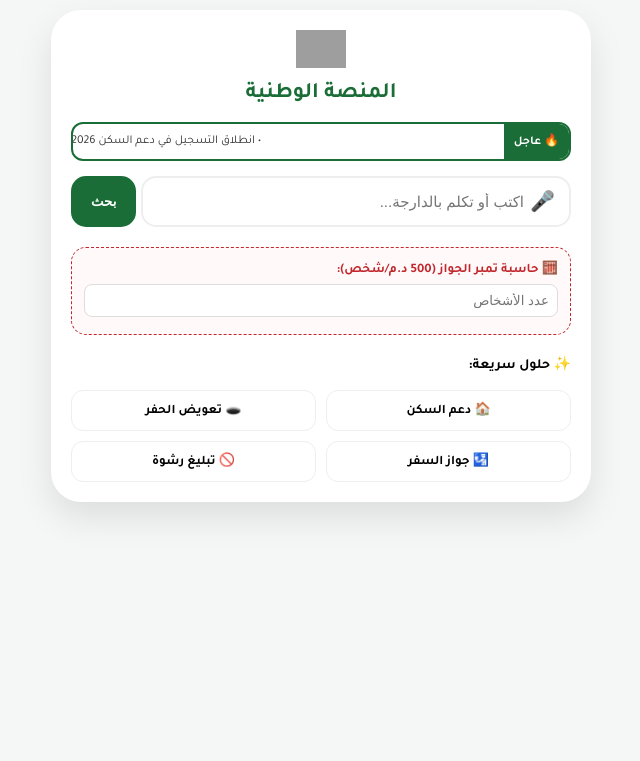
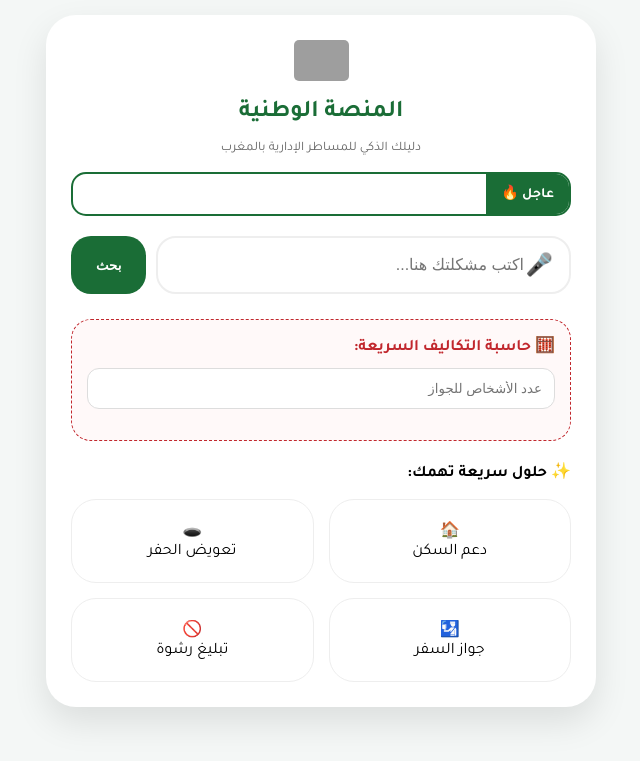
Before and after one commit to younessamsong09-hue/taourirt-app, a Flask app: page / in a window 1280 px wide. Shown: the top 761 px of the page, without its empty margins (319-959 px from the left). Run offline with Flask 3, Linux system fonts and the light colour scheme; some libraries are stand-ins or nearby versions; grey boxes are pictures that could not be loaded.

Commit message:
Update index.html

```diff
--- a/templates/index.html
+++ b/templates/index.html
@@ -3,56 +3,55 @@
 <head>
     <meta charset="UTF-8">
     <meta name="viewport" content="width=device-width, initial-scale=1.0">
-    <title>المنصة الوطنية - دليل الحلول الذكي</title>
+    <title>المنصة الوطنية للحلول</title>
     <link href="https://fonts.googleapis.com/css2?family=Tajawal:wght@400;700&display=swap" rel="stylesheet">
     <script src="https://cdnjs.cloudflare.com/ajax/libs/html2pdf.js/0.10.1/html2pdf.bundle.min.js"></script>
     <style>
         :root { --main: #1a6d36; --accent: #c1272d; --bg: #f4f7f6; }
-        body { font-family: 'Tajawal', sans-serif; background: var(--bg); margin: 0; padding: 10px; }
-        .app-container { max-width: 500px; margin: auto; background: white; border-radius: 30px; padding: 20px; box-shadow: 0 15px 35px rgba(0,0,0,0.1); }
+        body { font-family: 'Tajawal', sans-serif; background: var(--bg); margin: 0; padding: 15px; }
+        .app-container { max-width: 500px; margin: auto; background: white; border-radius: 30px; padding: 25px; box-shadow: 0 15px 35px rgba(0,0,0,0.1); }
 
-        /* الهيدر */
         .header { text-align: center; margin-bottom: 15px; }
-        .header img { width: 50px; margin-bottom: 5px; }
-        .header h1 { color: var(--main); margin: 0; font-size: 22px; }
+        .header img { width: 55px; margin-bottom: 10px; border-radius: 5px; }
+        .header h1 { color: var(--main); margin: 0; font-size: 24px; }
 
-        /* الشريط الإخباري المتحرك */
-        .ticker-wrapper { display: flex; background: white; border: 2px solid var(--main); border-radius: 12px; overflow: hidden; margin-bottom: 15px; height: 35px; align-items: center; }
-        .ticker-title { background: var(--main); color: white; padding: 0 10px; font-weight: bold; font-size: 12px; height: 100%; display: flex; align-items: center; white-space: nowrap; }
-        .ticker-content { flex: 1; overflow: hidden; }
-        .ticker-text { display: inline-block; white-space: nowrap; animation: marquee 20s linear infinite; font-size: 12px; color: #333; }
-        .ticker-text span { margin-left: 40px; }
-        @keyframes marquee { 0% { transform: translateX(-100%); } 100% { transform: translateX(100%); } }
+        /* 🟢 الشريط الإخباري (هنا يكمن الفرق) */
+        .news-ticker {
+            background: #fff; border: 2px solid var(--main); border-radius: 15px;
+            margin-bottom: 20px; overflow: hidden; display: flex; align-items: center; height: 40px;
+        }
+        .ticker-label { background: var(--main); color: white; padding: 0 15px; font-weight: bold; height: 100%; display: flex; align-items: center; z-index: 2; font-size: 14px; }
+        .ticker-content { flex: 1; overflow: hidden; white-space: nowrap; }
+        .ticker-scroll { display: inline-block; animation: scroll 20s linear infinite; padding-right: 100%; color: #333; font-size: 13px; }
+        @keyframes scroll { 0% { transform: translateX(-100%); } 100% { transform: translateX(100%); } }
 
-        /* صندوق البحث مع الميكروفون */
-        .search-box { position: relative; margin-bottom: 20px; display: flex; gap: 5px; }
-        .search-input-wrapper { position: relative; flex: 1; }
-        .search-input-wrapper input { width: 100%; padding: 15px 45px 15px 15px; border: 2px solid #eee; border-radius: 15px; font-size: 15px; outline: none; box-sizing: border-box; }
-        .voice-btn { position: absolute; right: 10px; top: 50%; transform: translateY(-50%); background: none; border: none; font-size: 20px; cursor: pointer; transition: 0.3s; }
-        .voice-btn.recording { color: var(--accent); animation: pulse 1s infinite; }
-        .search-btn { background: var(--main); color: white; border: none; padding: 0 20px; border-radius: 15px; font-weight: bold; cursor: pointer; }
+        /* 🎤 صندوق البحث مع الميكروفون */
+        .search-area { position: relative; margin-bottom: 25px; display: flex; gap: 10px; }
+        .input-group { position: relative; flex: 1; }
+        .input-group input { width: 100%; padding: 18px 45px 18px 15px; border: 2px solid #eee; border-radius: 20px; font-size: 16px; outline: none; box-sizing: border-box; }
+        .mic-btn { position: absolute; right: 12px; top: 50%; transform: translateY(-50%); background: none; border: none; font-size: 22px; cursor: pointer; }
+        .mic-btn.active { color: var(--accent); animation: blink 1s infinite; }
+        .search-go { background: var(--main); color: white; border: none; padding: 0 25px; border-radius: 20px; cursor: pointer; font-weight: bold; }
 
         /* منطقة النتائج */
-        #result-card { display: none; background: #fff; border: 2px solid #f0f0f0; border-radius: 20px; padding: 15px; margin-top: 15px; animation: slideUp 0.4s ease; }
-        .res-title { color: var(--main); font-size: 18px; font-weight: bold; border-bottom: 1px solid #eee; padding-bottom: 8px; margin-bottom: 12px; display: block; }
-        .data-item { margin-bottom: 8px; font-size: 14px; line-height: 1.5; }
-        .label { font-weight: bold; color: var(--accent); }
-
-        /* أزرار الأكشن */
-        .action-btns { display: grid; grid-template-columns: 1fr 1fr; gap: 8px; margin-top: 15px; }
-        .btn { padding: 10px; border-radius: 10px; border: none; cursor: pointer; font-weight: bold; display: flex; align-items: center; justify-content: center; gap: 5px; font-size: 13px; text-decoration: none; }
-        .btn-pdf { background: #eee; color: #333; }
+        #result-box { display: none; background: #fff; border: 2px solid #eef2f0; border-radius: 25px; padding: 20px; margin-top: 20px; }
+        .res-title { color: var(--main); font-size: 20px; font-weight: bold; border-bottom: 2px solid #f0f0f0; padding-bottom: 10px; margin-bottom: 15px; display: block; }
+        .action-btns { display: grid; grid-template-columns: 1fr 1fr; gap: 10px; margin-top: 20px; }
+        .btn { padding: 12px; border-radius: 12px; border: none; cursor: pointer; font-weight: bold; text-decoration: none; text-align: center; font-size: 14px; }
+        .btn-pdf { background: #f0f0f0; color: #333; }
         .btn-wa { background: #25D366; color: white; }
 
-        /* الحاسبة */
-        .calc-section { background: #fff9f9; border-radius: 15px; padding: 12px; border: 1px dashed var(--accent); margin-top: 20px; }
-        .calc-section input { width: 100%; padding: 8px; border-radius: 8px; border: 1px solid #ddd; margin-top: 5px; box-sizing: border-box; }
+        /* 🧮 الحاسبة */
+        .calc-tool { background: #fff9f9; border: 1.5px dashed var(--accent); border-radius: 20px; padding: 15px; margin: 20px 0; }
+        .calc-tool input { width: 100%; padding: 12px; border-radius: 12px; border: 1px solid #ddd; margin-top: 10px; box-sizing: border-box; }
 
-        .quick-cards { display: grid; grid-template-columns: 1fr 1fr; gap: 10px; margin-top: 15px; }
-        .q-card { background: white; border: 1px solid #eee; padding: 10px; border-radius: 12px; text-align: center; cursor: pointer; font-size: 13px; font-weight: bold; }
+        /* الحلول السريعة (مثل صورك) */
+        .quick-grid { display: grid; grid-template-columns: 1fr 1fr; gap: 15px; }
+        .q-item { background: white; border: 1px solid #eee; padding: 20px; border-radius: 25px; text-align: center; cursor: pointer; transition: 0.3s; }
+        .q-item:hover { border-color: var(--main); transform: translateY(-5px); }
+        .q-item img { width: 40px; margin-bottom: 10px; }
 
-        @keyframes pulse { 0% { transform: translateY(-50%) scale(1); } 50% { transform: translateY(-50%) scale(1.2); } 100% { transform: translateY(-50%) scale(1); } }
-        @keyframes slideUp { from { opacity: 0; transform: translateY(10px); } to { opacity: 1; transform: translateY(0); } }
+        @keyframes blink { 50% { opacity: 0.5; } }
     </style>
 </head>
 <body>
@@ -61,78 +60,78 @@
     <div class="header">
         <img src="https://upload.wikimedia.org/wikipedia/commons/2/2c/Flag_of_Morocco.svg" alt="المغرب">
         <h1>المنصة الوطنية</h1>
+        <p style="color: #666; font-size: 13px;">دليلك الذكي للمساطر الإدارية بالمغرب</p>
     </div>
 
-    <div class="ticker-wrapper">
-        <div class="ticker-title">🔥 عاجل</div>
+    <div class="news-ticker">
+        <div class="ticker-label">عاجل 🔥</div>
         <div class="ticker-content">
-            <div class="ticker-text">
+            <div class="ticker-scroll">
                 <span>• انطلاق التسجيل في دعم السكن 2026</span>
-                <span>• تحديث وثائق جواز السفر (تمبر 500 درهم)</span>
-                <span>• ميزة البحث الصوتي بالدارجة متوفرة الآن</span>
+                <span>• ميزة البحث بالدارجة مفعلة الآن</span>
+                <span>• تحديث وثائق جواز السفر (مبر 500 درهم)</span>
             </div>
         </div>
     </div>
 
-    <div class="search-box">
-        <div class="search-input-wrapper">
-            <input type="text" id="query" placeholder="اكتب أو تكلم بالدارجة..." onkeypress="if(event.key==='Enter') doSearch()">
-            <button class="voice-btn" id="voice-btn" onclick="startVoiceSearch()">🎤</button>
+    <div class="search-area">
+        <div class="input-group">
+            <input type="text" id="query-input" placeholder="اكتب مشكلتك هنا..." onkeypress="if(event.key==='Enter') executeSearch()">
+            <button class="mic-btn" id="mic-icon" onclick="startVoice()">🎤</button>
         </div>
-        <button class="search-btn" onclick="doSearch()">بحث</button>
+        <button class="search-go" onclick="executeSearch()">بحث</button>
     </div>
 
-    <div id="result-card">
-        <div id="pdf-content">
-            <span class="res-title" id="out-title"></span>
-            <div id="out-body"></div>
+    <div id="result-box">
+        <div id="printable-area">
+            <span class="res-title" id="res-t"></span>
+            <div id="res-b"></div>
         </div>
         <div class="action-btns">
-            <button class="btn btn-pdf" onclick="downloadPDF()">📥 تحميل PDF</button>
-            <a id="wa-btn" href="#" target="_blank" class="btn btn-wa">📲 واتساب</a>
+            <button class="btn btn-pdf" onclick="saveAsPDF()">📥 تحميل PDF</button>
+            <a id="wa-share-link" href="#" target="_blank" class="btn btn-wa">📲 واتساب</a>
         </div>
     </div>
 
-    <div class="calc-section">
-        <p style="font-weight: bold; font-size: 13px; color: var(--accent); margin: 0;">🧮 حاسبة تمبر الجواز (500 د.م/شخص):</p>
-        <input type="number" id="p-count" placeholder="عدد الأشخاص" oninput="calcStamp()">
-        <p id="calc-res" style="font-weight: bold; color: var(--main); margin: 5px 0 0; font-size: 14px;"></p>
+    <div class="calc-tool">
+        <p style="font-weight: bold; color: var(--accent); margin: 0;">🧮 حاسبة التكاليف السريعة:</p>
+        <input type="number" id="people" placeholder="عدد الأشخاص للجواز" oninput="doCalc()">
+        <p id="total-price" style="font-weight: bold; color: var(--main); margin-top: 10px;"></p>
     </div>
 
-    <p style="font-weight: bold; margin-top: 20px; font-size: 14px;">✨ حلول سريعة:</p>
-    <div class="quick-cards">
-        <div class="q-card" onclick="quickSearch('دعم السكن')">🏠 دعم السكن</div>
-        <div class="q-card" onclick="quickSearch('حفرة الطريق')">🕳️ تعويض الحفر</div>
-        <div class="q-card" onclick="quickSearch('جواز سفر')">🛂 جواز السفر</div>
-        <div class="q-card" onclick="quickSearch('الرشوة')">🚫 تبليغ رشوة</div>
+    <p style="font-weight: bold; margin-bottom: 15px;">✨ حلول سريعة تهمك:</p>
+    <div class="quick-grid">
+        <div class="q-item" onclick="fastFill('دعم السكن')">🏠<br>دعم السكن</div>
+        <div class="q-item" onclick="fastFill('تعويض الحفر')">🕳️<br>تعويض الحفر</div>
+        <div class="q-item" onclick="fastFill('جواز السفر')">🛂<br>جواز السفر</div>
+        <div class="q-item" onclick="fastFill('تبليغ رشوة')">🚫<br>تبليغ رشوة</div>
     </div>
 </div>
 
 <script>
-    // 1. وظيفة البحث الصوتي بالدارجة
-    function startVoiceSearch() {
-        const SpeechRecognition = window.SpeechRecognition || window.webkitSpeechRecognition;
-        if (!SpeechRecognition) return alert("متصفحك لا يدعم الصوت");
-
-        const rec = new SpeechRecognition();
+    // وظيفة البحث الصوتي
+    function startVoice() {
+        const Speech = window.SpeechRecognition || window.webkitSpeechRecognition;
+        if(!Speech) return alert("المتصفح لا يدعم الصوت");
+        const rec = new Speech();
         rec.lang = 'ar-MA';
-        rec.onstart = () => document.getElementById('voice-btn').classList.add('recording');
+        rec.onstart = () => document.getElementById('mic-icon').classList.add('active');
         rec.onresult = (e) => {
-            document.getElementById('query').value = e.results[0][0].transcript;
-            doSearch();
+            document.getElementById('query-input').value = e.results[0][0].transcript;
+            executeSearch();
         };
-        rec.onend = () => document.getElementById('voice-btn').classList.remove('recording');
+        rec.onend = () => document.getElementById('mic-icon').classList.remove('active');
         rec.start();
     }
 
-    // 2. البحث الأساسي
-    async function doSearch() {
-        const q = document.getElementById('query').value;
-        const card = document.getElementById('result-card');
+    // وظيفة البحث الأساسية
+    async function executeSearch() {
+        const q = document.getElementById('query-input').value;
+        const box = document.getElementById('result-box');
         if(!q) return;
 
-        card.style.display = 'block';
-        card.innerHTML = '<p style="text-align:center; font-size:13px;">جاري استخراج الحل القانوني... ⏳</p>';
+        box.style.display = 'block';
+        box.innerHTML = '<p style="text-align:center">جاري استخراج الحل... ⏳</p>';
 
         const res = await fetch('/ask', {
             method: 'POST',
@@ -142,37 +141,34 @@
         const data = await res.json();
 
         if(data.found) {
-            const waMsg = encodeURIComponent(`✅ معلومة من المنصة الوطنية:\n🔹 ${data.title}\n📄 الوثائق: ${data.docs}\n💰 التكلفة: ${data.cost}`);
-            card.innerHTML = `
-                <div id="pdf-content">
+            box.innerHTML = `
+                <div id="printable-area">
                     <span class="res-title">${data.title}</span>
-                    <div class="data-item"><span class="label">📄 الوثائق: </span>${data.docs}</div>
-                    <div class="data-item"><span class="label">💰 التكلفة: </span>${data.cost}</div>
-                    <div class="data-item"><span class="label">📍 المكان: </span>${data.location}</div>
+                    <p><b>📄 الوثائق:</b> ${data.docs}</p>
+                    <p><b>💰 التكلفة:</b> ${data.cost}</p>
+                    <p><b>📍 المكان:</b> ${data.location}</p>
                 </div>
                 <div class="action-btns">
-                    <button class="btn btn-pdf" onclick="downloadPDF()">📥 تحميل PDF</button>
-                    <a href="https://wa.me/?text=${waMsg}" target="_blank" class="btn btn-wa">📲 واتساب</a>
+                    <button class="btn btn-pdf" onclick="saveAsPDF()">📥 تحميل PDF</button>
+                    <a href="https://wa.me/?text=${encodeURIComponent('✅ معلومة من المنصة الوطنية: ' + data.title + '\nالوثائق: ' + data.docs)}" class="btn btn-wa" target="_blank">📲 واتساب</a>
                 </div>
             `;
         } else {
-            card.innerHTML = '<p style="color:red; text-align:center; font-size:13px;">لم نجد النتيجة، جرب كلمات أخرى.</p>';
+            box.innerHTML = '<p style="color:red; text-align:center">لم نجد نتيجة. حاول بكلمة أخرى.</p>';
         }
     }
 
-    // 3. تحميل PDF
-    function downloadPDF() {
-        const element = document.getElementById('pdf-content');
-        html2pdf().from(element).set({margin: 10, filename: 'solution.pdf'}).save();
+    function saveAsPDF() {
+        const el = document.getElementById('printable-area');
+        html2pdf().from(el).set({margin: 10, filename: 'solution.pdf'}).save();
     }
 
-    // 4. الحاسبة
-    function calcStamp() {
-        const val = document.getElementById('p-count').value;
-        document.getElementById('calc-res').innerText = val > 0 ? `المجموع: ${val * 500} درهم` : "";
+    function doCalc() {
+        const n = document.getElementById('people').value;
+        document.getElementById('total-price').innerText = n > 0 ? `المجموع: ${n * 500} درهم` : "";
     }
 
-    function quickSearch(t) { document.getElementById('query').value = t; doSearch(); }
+    function fastFill(t) { document.getElementById('query-input').value = t; executeSearch(); }
 </script>
 
 </body>
```
